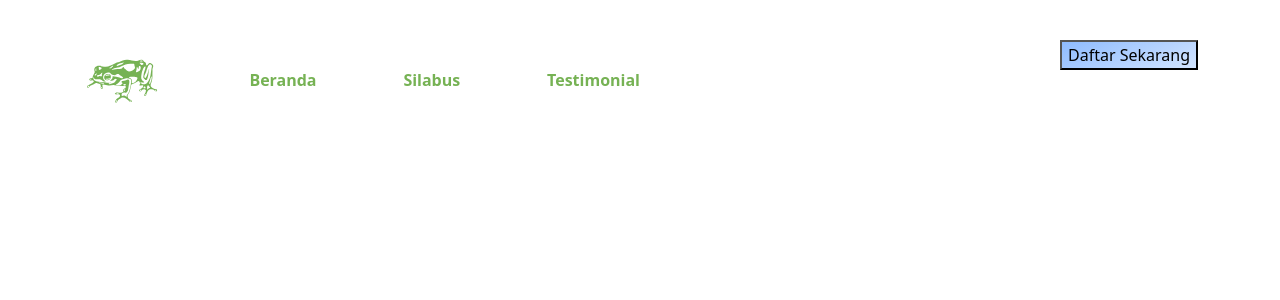
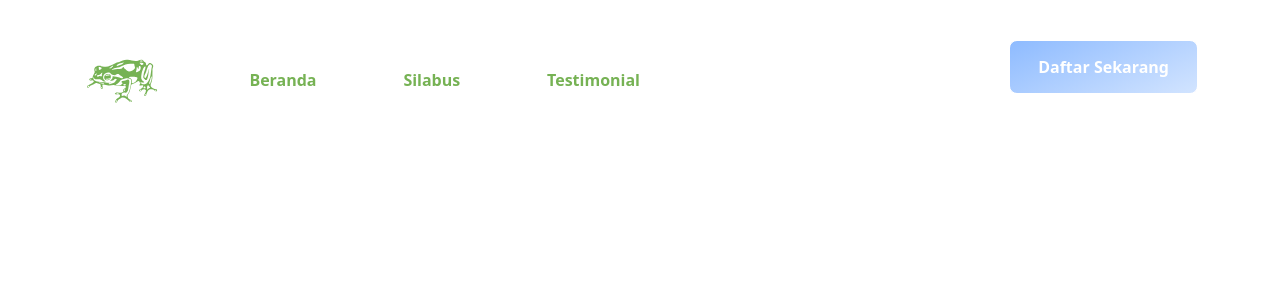
Before and after one commit to Soe-Hok-Gie/slicing-ui, a React (Create React App) app: page / in a window 1280 px wide. Shown: the top 300 px of the page. Built offline with nearby package versions, Linux system fonts and the light colour scheme.

Commit message:
styling lanjutan button

```diff
--- a/src/components/Style.css
+++ b/src/components/Style.css
@@ -23,4 +23,10 @@ a.link-secondary {
 button.btn-primary-custom {
   background: rgb(210, 228, 255);
   background: linear-gradient(336deg, rgba(210, 228, 255, 1) 0%, rgba(142, 187, 255, 1) 100%);
+  color: #fff;
+  font-size: 16px;
+  font-weight: bold;
+  padding: 14px 28px;
+  border-radius: 8px;
+  border: 1px solid #fff;
 }
```
